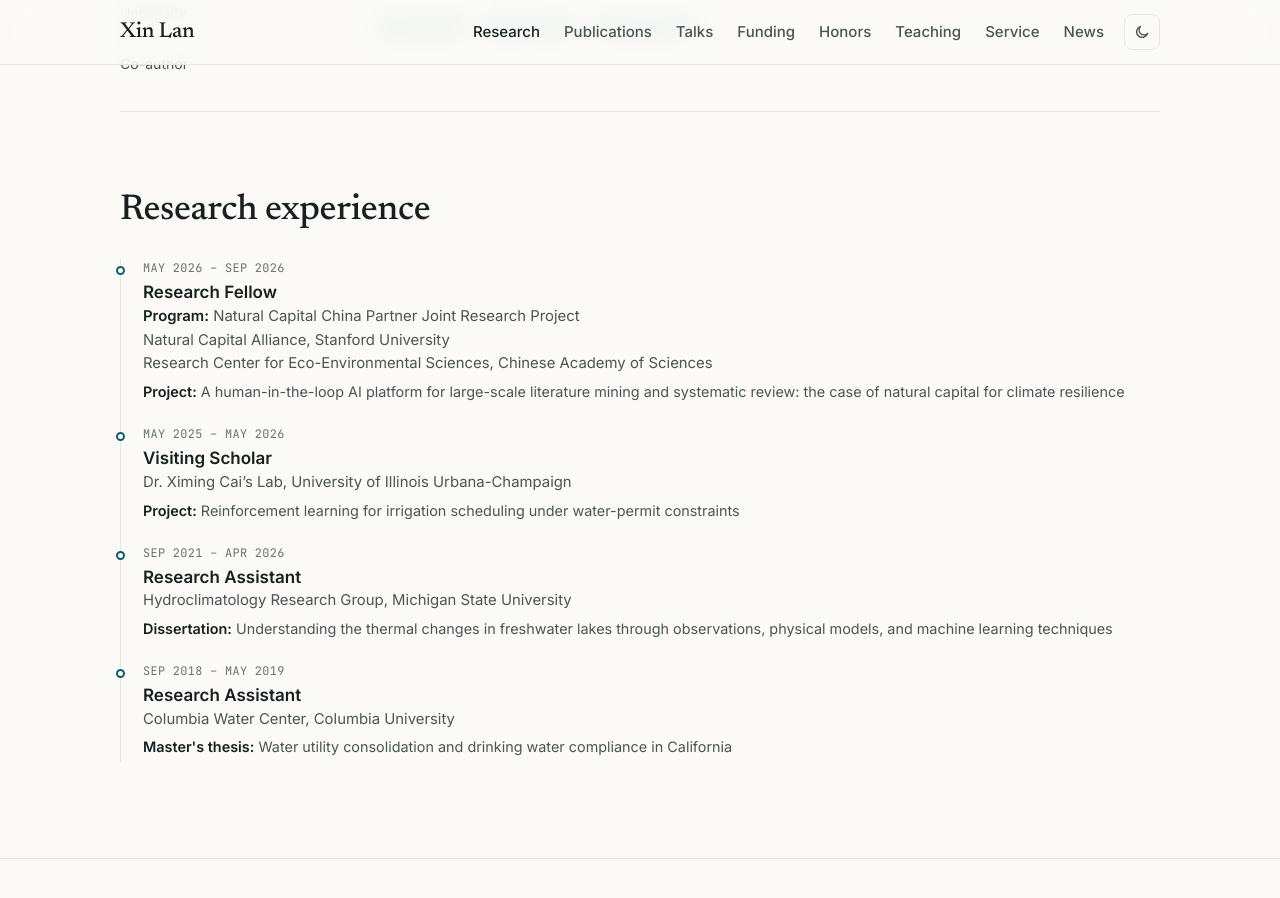
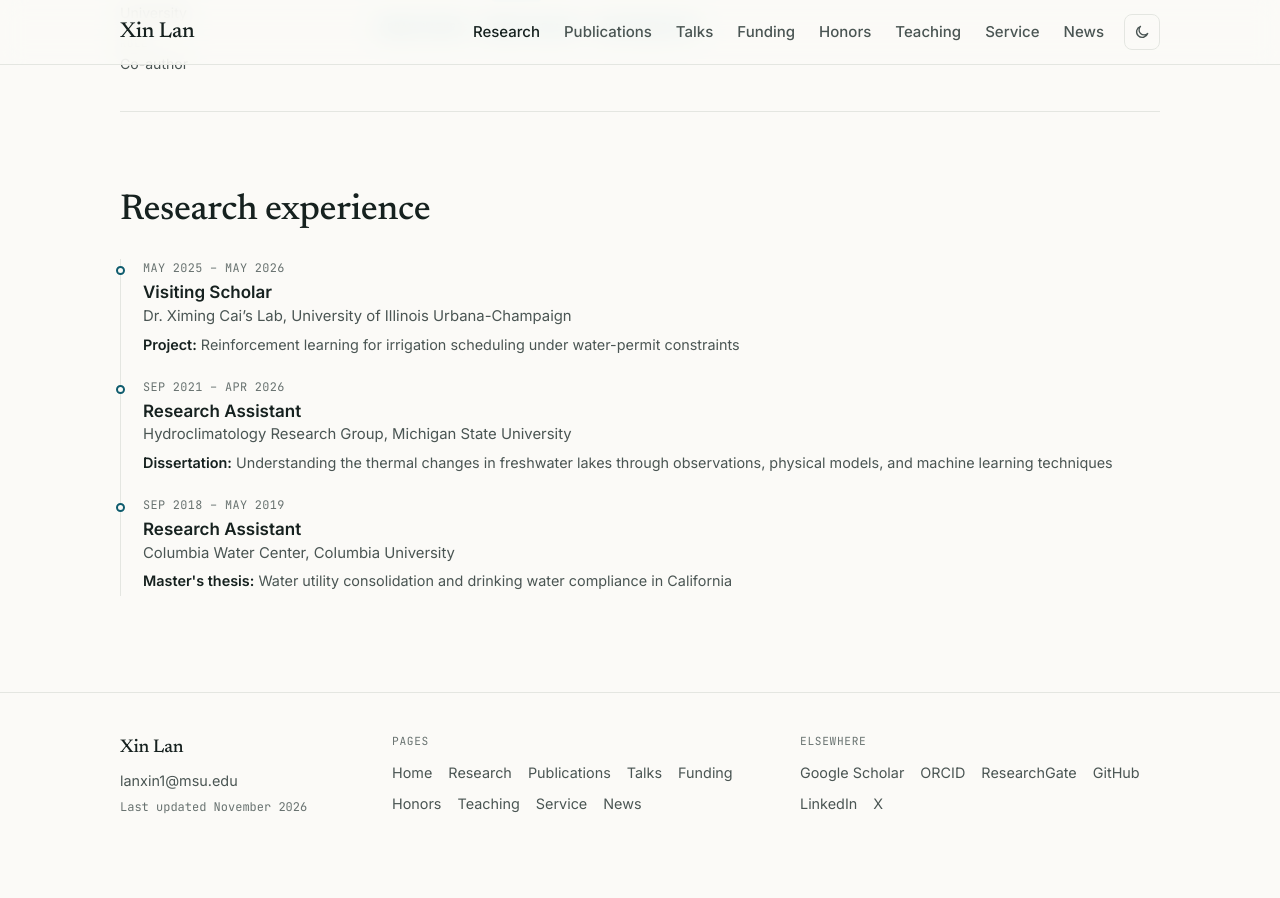
Before and after one commit to xinlan-science/xinlan-science.github.io, a Jekyll site: the page built from research.html, in a window 1280 px wide and 900 px high, scrolled down 2436 px. Built offline with Jekyll 4.4.1, drawn with Linux system fonts in a browser that asks for light colours; after the commit the page ends 3301 px from its top, so only the background shows below that.

Commit message:
Remove the Natural Capital research fellowship from Research experience
Co-Authored-By: Claude Opus 5.5 <noreply@anthropic.com>

```diff
--- a/_data/experience.yml
+++ b/_data/experience.yml
@@ -1,10 +1,3 @@
-- period: "May 2026 – Sep 2026"
-  title: Research Fellow
-  program: "Natural Capital China Partner Joint Research Project"
-  orgs:
-    - "Natural Capital Alliance, Stanford University"
-    - "Research Center for Eco-Environmental Sciences, Chinese Academy of Sciences"
-  project: "A human-in-the-loop AI platform for large-scale literature mining and systematic review: the case of natural capital for climate resilience"
 - period: "May 2025 – May 2026"
   title: Visiting Scholar
   org: "Dr. Ximing Cai's Lab, University of Illinois Urbana-Champaign"
```
